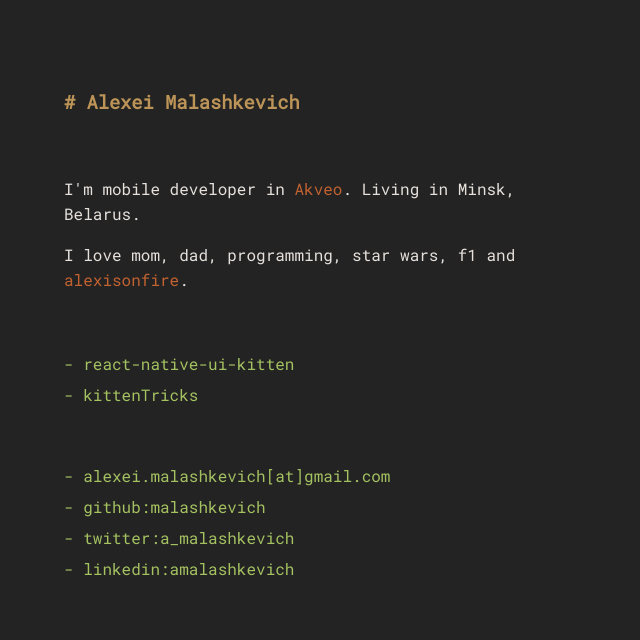
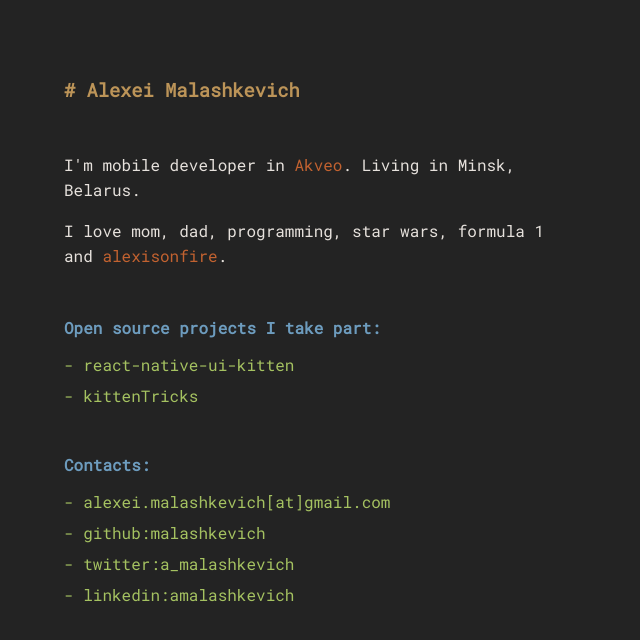
Before and after one commit to malashkevich/malashkevich.github.io, a plain HTML site: page index.html in a window 1280 px wide. Shown: the whole page, without its empty margins (0-640 px from the left). Drawn offline with Linux system fonts and the light colour scheme.

Commit message:
change content

```diff
--- a/css/styles.css
+++ b/css/styles.css
@@ -1,5 +1,5 @@
 body {
-    padding: 60px 0 60px 56px ;
+    padding: 48px 0 0px 56px;
     font-family: 'Roboto Mono', monospace;
     background-color: #232323;
     max-width: 500px;
@@ -16,11 +16,16 @@ p {
 }
 
 section {
-    margin: 60px 0;
+    margin: 48px 0;
 }
 
-.name{
-    color:#bc9458;
+h4 {
+    color: #6d9cbe;
+    margin-bottom: 0;
+}
+
+.name {
+    color: #bc9458;
     font-weight: 600;
     font-size: 1.17em;
 }
--- a/index.html
+++ b/index.html
@@ -1,6 +1,15 @@
 <!DOCTYPE html>
 <html lang='en'>
 <head>
+  <!-- Global site tag (gtag.js) - Google Analytics -->
+  <script async src="https://www.googletagmanager.com/gtag/js?id=UA-112711424-1"></script>
+  <script>
+    window.dataLayer = window.dataLayer || [];
+    function gtag(){dataLayer.push(arguments);}
+    gtag('js', new Date());
+
+    gtag('config', 'UA-112711424-1');
+  </script>
   <title>malashkevich.me</title>
   <meta charset='UTF-8'>
    <link rel="stylesheet" href="css/styles.css">
@@ -12,15 +21,17 @@
   </header>
   <section id='content'>
     <p>I'm mobile developer in <a href="https://akveo.com">Akveo</a>. Living in Minsk, Belarus.</p>
-    <p>I love mom, dad, programming, star wars, f1 and <a href="https://www.theonlybandever.com/" target="_blank">alexisonfire</a>.</p>
+    <p>I love mom, dad, programming, star wars, formula 1 and <a href="https://www.theonlybandever.com/" target="_blank">alexisonfire</a>.</p>
   </section>
   <section class='projects'>
+    <h4>Open source projects I take part:</h4>
     <ul>
       <li>- <a href="https://github.com/akveo/react-native-ui-kitten" target="_blank">react-native-ui-kitten</a></li>
       <li>- <a href="https://github.com/akveo/kittenTricks" target="_blank">kittenTricks</a></li>
     </ul>
   </section>
   <section class='links'>
+    <h4>Contacts:</h4>
     <ul>
       <li>- alexei.malashkevich[at]gmail.com</li>
       <li>- <a href="https://github.com/malashkevich" target="_blank">github:malashkevich</a></li>
@@ -29,4 +40,5 @@
     </ul>
   </section>
 </body>
+
 </html>
```
